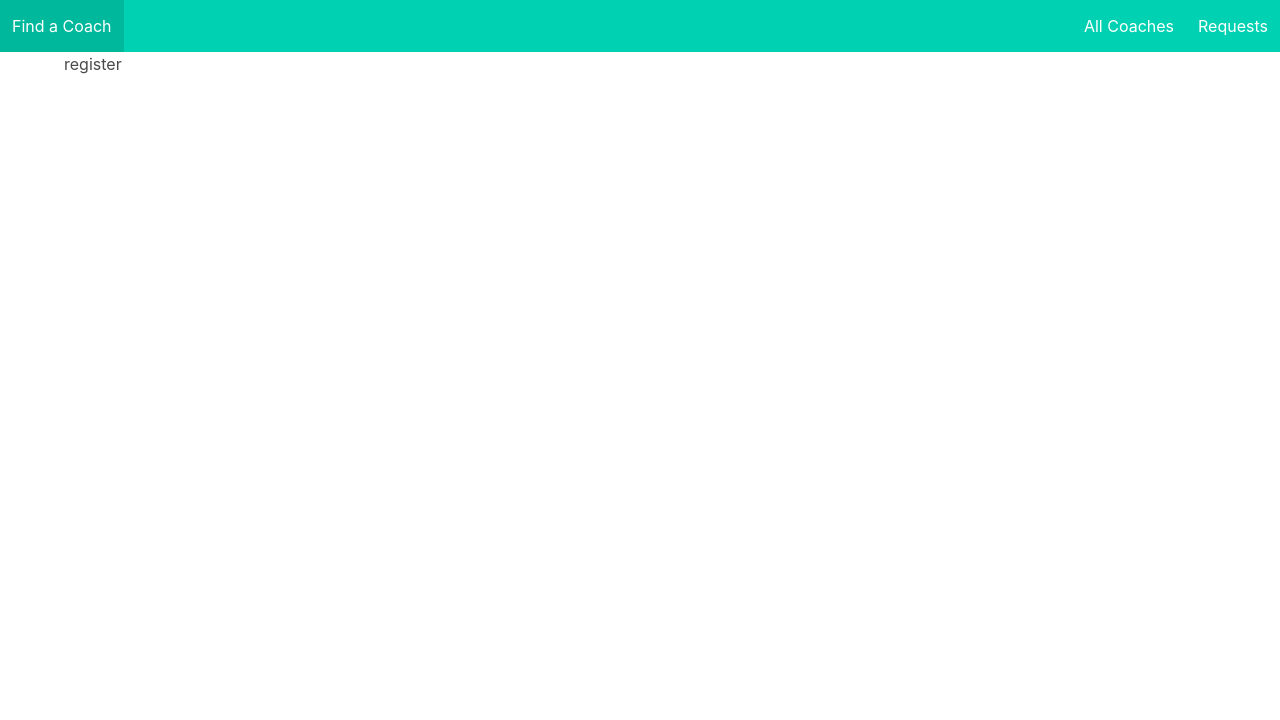
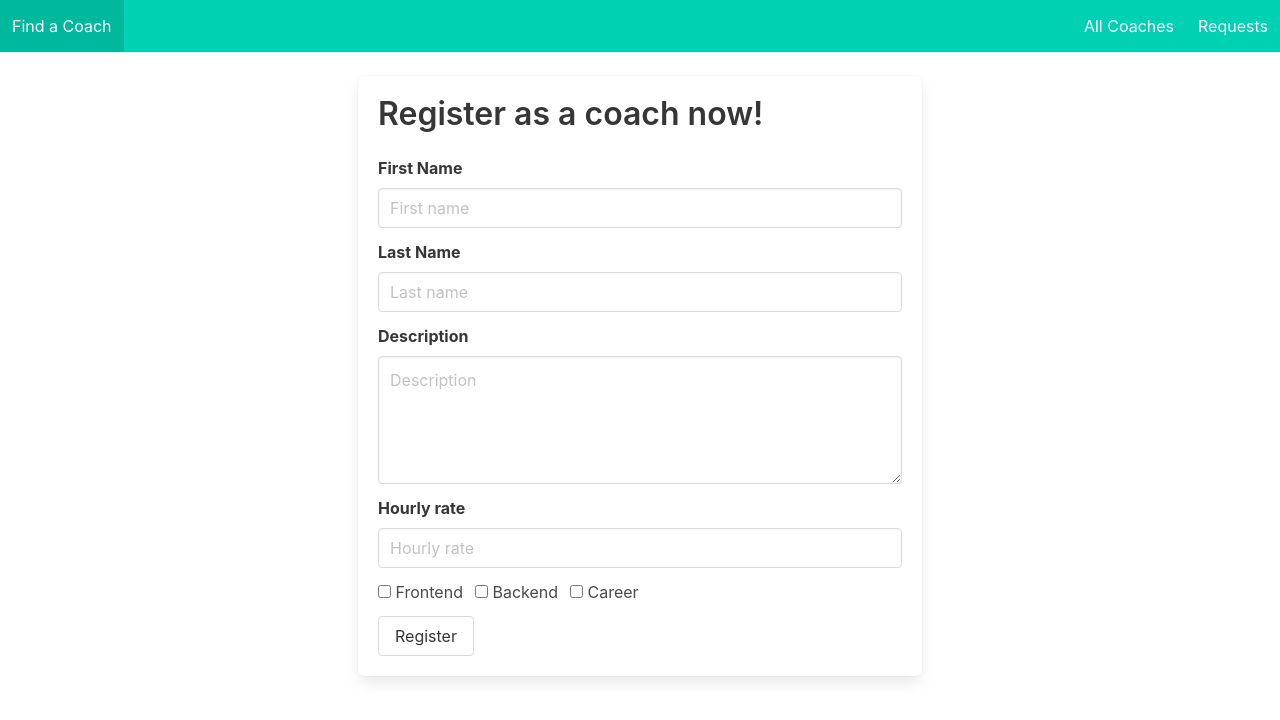
Before and after one commit to michalstaniecko/coach-finder, a Vue app: page /register in a window 1280 px wide. Shown: the top 720 px of the page. Built offline with nearby package versions, Linux system fonts and the light colour scheme.

Commit message:
register form markup, init submit handler function

```diff
--- /dev/null
+++ b/src/components/coaches/CoachForm.vue
@@ -0,0 +1,81 @@
+<script setup lang="ts">
+
+import {reactive} from "vue";
+
+const data = reactive({
+  firstName: '',
+  lastName: '',
+  description: '',
+  rate: null,
+  areas: []
+});
+
+const submitHandler = () => {
+  const formData = {
+    firstName: data.firstName,
+    lastName: data.lastName,
+    description: data.description,
+    rate: data.rate,
+    areas: data.areas
+  }
+
+  console.log(formData);
+}
+
+</script>
+
+<template>
+  <form @submit.prevent="submitHandler">
+    <div class="field">
+      <label class="label" for="firstname">First Name</label>
+      <div class="control">
+        <input class="input" v-model.trim="data.firstName" type="text" id="firstname" placeholder="First name"/>
+      </div>
+    </div>
+    <div class="field">
+      <label class="label" for="firstname">Last Name</label>
+      <div class="control">
+        <input class="input" v-model.trim="data.lastName" type="text" id="lastname" placeholder="Last name"/>
+      </div>
+    </div>
+    <div class="field">
+      <label class="label" for="description">Description</label>
+      <div class="control">
+        <textarea class="textarea" v-model.trim="data.description" id="description" placeholder="Description"></textarea>
+      </div>
+    </div>
+    <div class="field">
+      <label class="label" for="rate">Hourly rate</label>
+      <div class="control">
+        <input class="input" v-model.number="data.rate" type="number" id="rate" placeholder="Hourly rate"/>
+      </div>
+    </div>
+    <div class="field is-grouped">
+      <p class="control">
+        <label class="checkbox">
+          <input type="checkbox" v-model="data.areas" id="frontend" value="frontend"/>
+          Frontend
+        </label>
+      </p>
+      <p class="control">
+        <label class="checkbox">
+          <input type="checkbox" v-model="data.areas" id="backend" value="backend"/>
+          Backend
+        </label>
+      </p>
+      <p class="control">
+        <label class="checkbox">
+          <input type="checkbox" v-model="data.areas" id="career" value="career"/>
+          Career
+        </label>
+      </p>
+    </div>
+    <div>
+      <base-button>Register</base-button>
+    </div>
+  </form>
+</template>
+
+<style scoped>
+
+</style>
--- /dev/null
+++ b/src/components/ui/BaseContainer.vue
@@ -0,0 +1,15 @@
+<script setup lang="ts">
+
+</script>
+
+<template>
+  <div class="columns is-justify-content-center py-5">
+    <div class="column is-three-quarters-tablet is-half-desktop">
+      <slot></slot>
+    </div>
+  </div>
+</template>
+
+<style scoped>
+
+</style>
--- a/src/main.ts
+++ b/src/main.ts
@@ -11,6 +11,7 @@ import BaseBox from "@/components/ui/BaseBox.vue";
 import BaseButton from "@/components/ui/BaseButton.vue";
 import BaseBadge from "@/components/ui/BaseBadge.vue";
 import BaseBadgeList from "@/components/ui/BaseBadgeList.vue";
+import BaseContainer from "@/components/ui/BaseContainer.vue";
 
 app.use(router);
 app.use(pinia);
@@ -19,5 +20,6 @@ app.component('base-box', BaseBox);
 app.component('base-button', BaseButton);
 app.component('base-badge', BaseBadge);
 app.component('base-badge-list', BaseBadgeList);
+app.component('base-container', BaseContainer);
 
 app.mount('#app')
--- a/src/views/Coaches/Coach.vue
+++ b/src/views/Coaches/Coach.vue
@@ -24,6 +24,7 @@ const contactLink = computed(() => `${route.path}/contact`);
 </script>
 
 <template>
+  <base-container>
     <section>
       <base-box>
         <h2 class="title">{{ fullName }}</h2>
@@ -47,6 +48,7 @@ const contactLink = computed(() => `${route.path}/contact`);
         <p>{{ description }}</p>
       </base-box>
     </section>
+  </base-container>
 </template>
 
 <style scoped>
--- a/src/views/Coaches/Coaches.vue
+++ b/src/views/Coaches/Coaches.vue
@@ -28,8 +28,7 @@ const updateFiltersHandler = (filters) => {
 </script>
 
 <template>
-  <div class="columns is-justify-content-center py-5">
-    <div class="column is-three-quarters-tablet is-half-desktop">
+  <base-container>
     <section>
       <coach-filter @update="updateFiltersHandler"/>
     </section>
@@ -47,9 +46,7 @@ const updateFiltersHandler = (filters) => {
         </div>
       </base-box>
     </section>
-    </div>
-  </div>
-
+  </base-container>
 </template>
 
 <style scoped>
--- a/src/views/Coaches/Register.vue
+++ b/src/views/Coaches/Register.vue
@@ -1,11 +1,14 @@
 <script setup lang="ts">
-
+import CoachForm from "@/components/coaches/CoachForm.vue";
 </script>
 
 <template>
-  <div>
-    register
-  </div>
+  <base-container>
+    <base-box>
+      <h2 class="title">Register as a coach now!</h2>
+      <coach-form/>
+    </base-box>
+  </base-container>
 </template>
 
 <style scoped>
```
Lines whose indentation alone changed are shown as unchanged.
